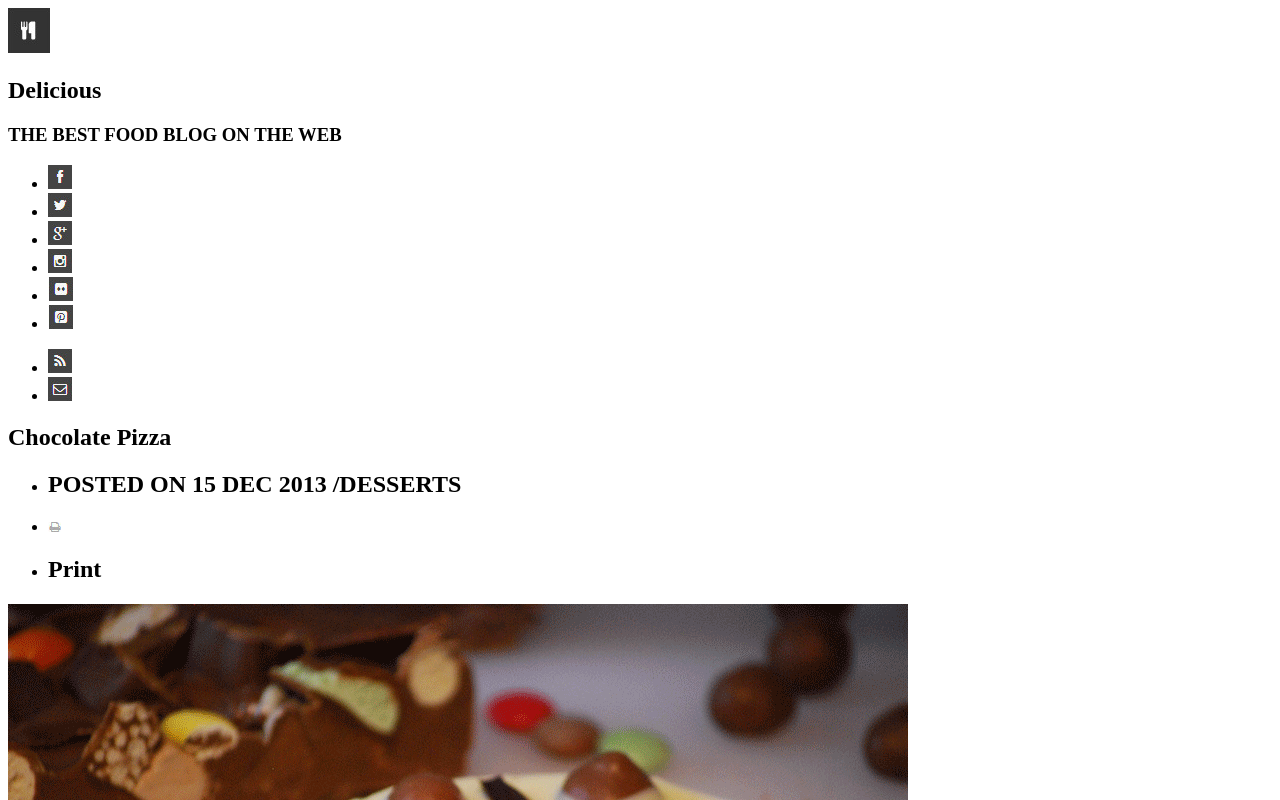
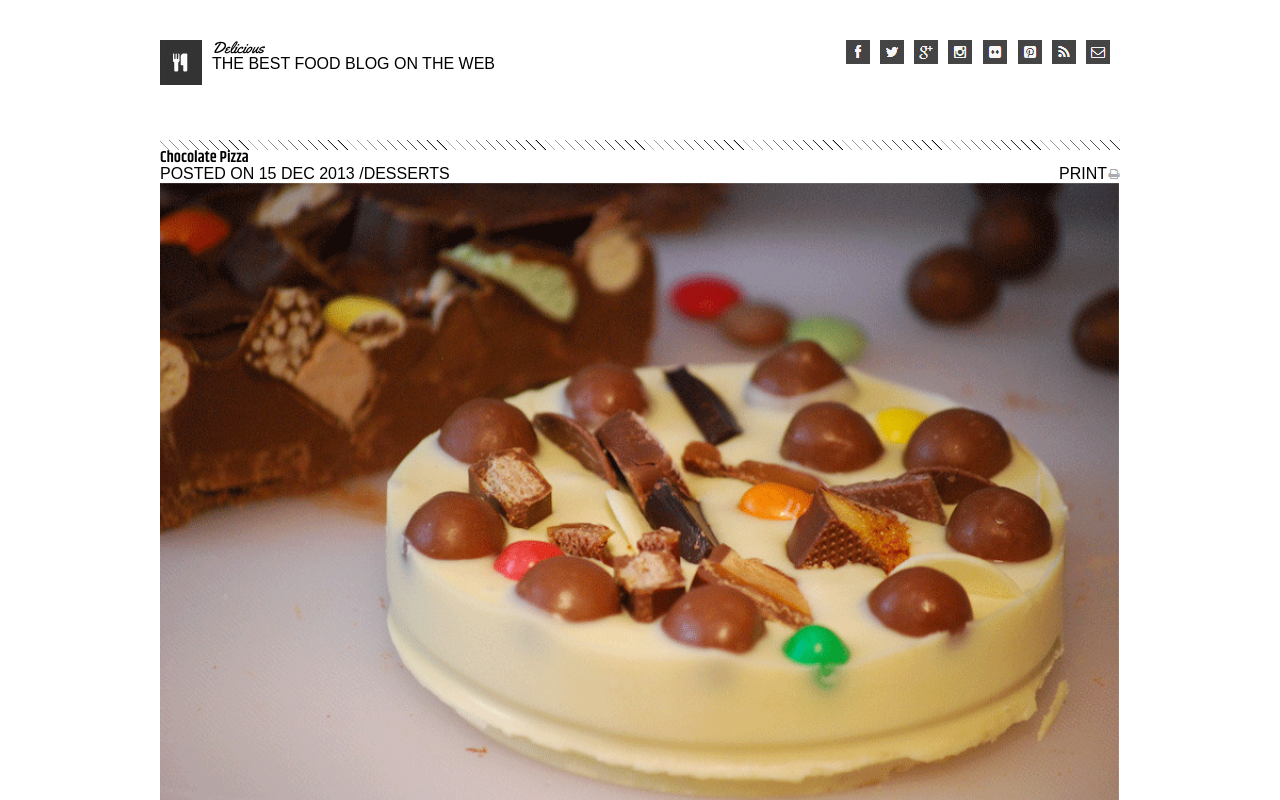
Before and after one commit to Jordanwvn/chocolate-pizza, a plain HTML site: page index.html in a window 1280 px wide. Shown: the top 800 px of the page. Drawn offline with Linux system fonts and the light colour scheme; a web font is replaced by a local one.

Commit message:
further along with top half css

```diff
--- a/index.html
+++ b/index.html
@@ -3,42 +3,47 @@
   <head>
     <title>Chocolate Cookies</title>
     <link href="https://fonts.googleapis.com/css?family=Patrick+Hand" rel="stylesheet">
-    <link src="stylesheet" href="reset.css">
-    <link src="stylesheet" href="style.css">
+    <link href="https://fonts.googleapis.com/css?family=Yellowtail" rel="stylesheet">
+    <link href="https://fonts.googleapis.com/css?family=Chathura" rel="stylesheet">
+    <link href="https://fonts.googleapis.com/css?family=Khand:600" rel="stylesheet">
+    <link rel="stylesheet" href="reset.css">
+    <link rel="stylesheet" href="style.css">
   </head>
   <body>
     <header>
       <section>
         <img src="img/logo.png">
-        <h2>Delicious</h2>
-        <h3>THE BEST FOOD BLOG ON THE WEB</h3>
+        <div>
+          <h2>Delicious</h2>
+          <h3>THE BEST FOOD BLOG ON THE WEB</h3>
+        </div>
         <nav>
           <ul>
             <li>
-              <img src="img/fb-icon.png">
+              <img src="img/mail-icon.png">
+            </li>
+            <li>
+              <img src="img/rss-icon.png">
+            </li>
+          </ul>
+          <ul>
+            <li>
+              <img src="img/pint-icon.png">
+            </li>
+            <li>
+              <img src="img/flic-icon.png">
+            </li>
+            <li>
+              <img src="img/insta-icon.png">
+            </li>
+            <li>
+              <img src="img/gp-icon.png">
             </li>
             <li>
               <img src="img/twit-icon.png">
             </li>
             <li>
-              <img src="img/gp-icon.png">
-            </li>
-            <li>
-              <img src="img/insta-icon.png">
-            </li>
-            <li>
-              <img src="img/flic-icon.png">
-            </li>
-            <li>
-              <img src="img/pint-icon.png">
-            </li>
-          </ul>
-          <ul>
-            <li>
-              <img src="img/rss-icon.png">
-            </li>
-            <li>
-              <img src="img/mail-icon.png">
+              <img src="img/fb-icon.png">
             </li>
           </ul>
         </nav>
@@ -46,6 +51,7 @@
     </header>
   </body>
     <main>
+      <div class="shadow"></div>
       <section class="title">
       <h1>Chocolate Pizza</h1>
       <nav>
@@ -53,15 +59,16 @@
           <li>
             <h2>POSTED ON 15 DEC 2013 /DESSERTS</h2>
           </li>
+        </ul>
+        <ul class="print">
+          <li>
+            <p>PRINT</p>
+          </li>
           <li>
             <img src="img/print-icon.png">
           </li>
-          <li>
-            <h2>Print</h2>
-          </li>
         </ul>
       </nav>
-      <div class="shadow"></div>
     </section>
     <section class="hero">
       <img src="img/choco-pizza.png">
--- /dev/null
+++ b/reset.css
@@ -0,0 +1,48 @@
+/* http://meyerweb.com/eric/tools/css/reset/
+   v2.0 | 20110126
+   License: none (public domain)
+*/
+
+html, body, div, span, applet, object, iframe,
+h1, h2, h3, h4, h5, h6, p, blockquote, pre,
+a, abbr, acronym, address, big, cite, code,
+del, dfn, em, img, ins, kbd, q, s, samp,
+small, strike, strong, sub, sup, tt, var,
+b, u, i, center,
+dl, dt, dd, ol, ul, li,
+fieldset, form, label, legend,
+table, caption, tbody, tfoot, thead, tr, th, td,
+article, aside, canvas, details, embed,
+figure, figcaption, footer, header, hgroup,
+menu, nav, output, ruby, section, summary,
+time, mark, audio, video {
+	margin: 0;
+	padding: 0;
+	border: 0;
+	font-size: 100%;
+	font: inherit;
+	vertical-align: baseline;
+}
+/* HTML5 display-role reset for older browsers */
+article, aside, details, figcaption, figure,
+footer, header, hgroup, menu, nav, section {
+	display: block;
+}
+body {
+	line-height: 1;
+}
+ol, ul {
+	list-style: none;
+}
+blockquote, q {
+	quotes: none;
+}
+blockquote:before, blockquote:after,
+q:before, q:after {
+	content: '';
+	content: none;
+}
+table {
+	border-collapse: collapse;
+	border-spacing: 0;
+}
--- a/style.css
+++ b/style.css
@@ -0,0 +1,72 @@
+body {
+  width: 960px;
+  margin: 0 auto;
+}
+
+header {
+  height: 100px;
+  margin-top: 40px;
+}
+
+header section img {
+  float: left;
+  margin-right: 10px;
+}
+
+header div {
+  float:left;
+}
+
+header h2 {
+  font-family: 'Yellowtail', cursive;
+
+}
+
+header h3 {
+  font-family: 'Chathura', sans-serif;
+}
+
+header ul {
+
+}
+
+header li {
+  float: right;
+  margin-left: 0;
+}
+
+.shadow {
+  clear: both;
+  height: 10px;
+  background-image: repeating-linear-gradient(45deg, transparent, transparent 6px, black 7px, black 6px);
+
+
+}
+
+section.title h1 {
+  font-family: 'Khand', sans-serif;
+}
+
+section.title ul {
+
+}
+
+section.title li {
+  float: left;
+}
+
+ul.print {
+  float: right;
+}
+
+section.title h2 {
+  font-family: 'Chathura', sans-serif;
+}
+
+section.title p {
+  font-family: 'Chathura', sans-serif;
+}
+
+section.hero img {
+  width: 100%;
+}
```
